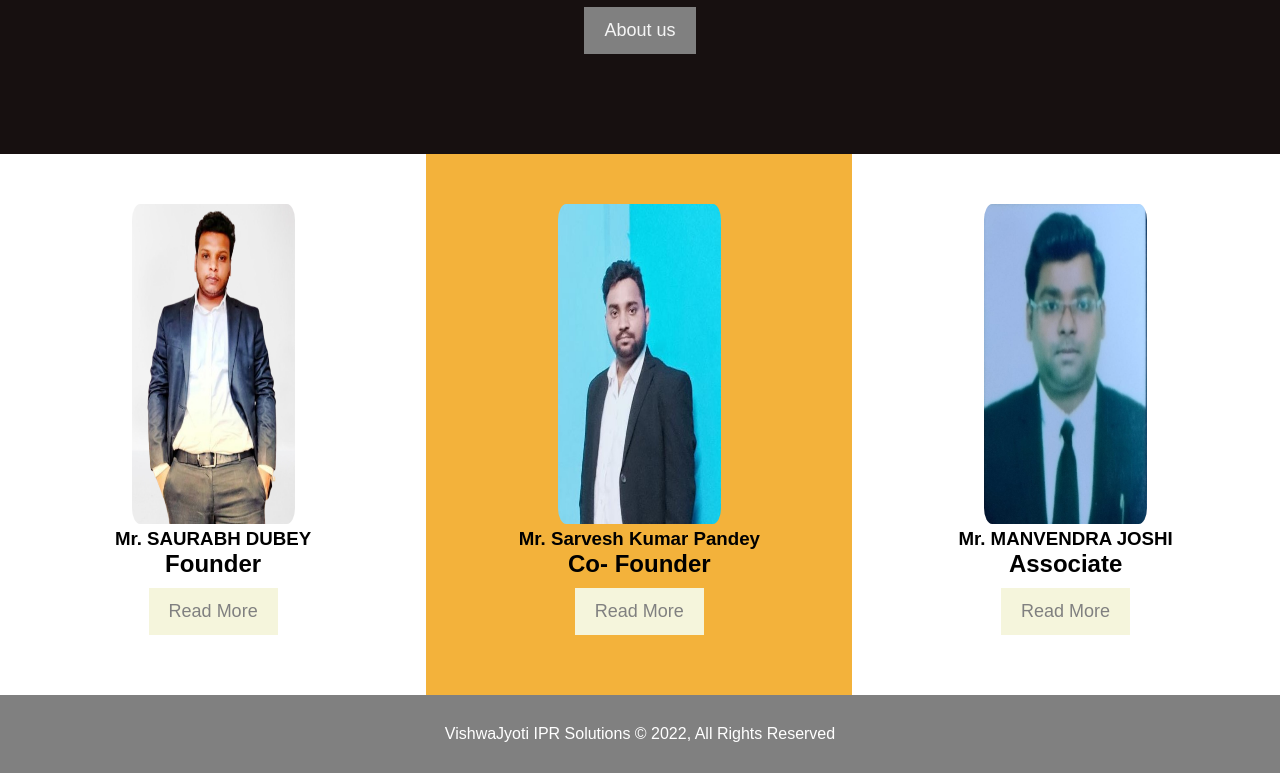
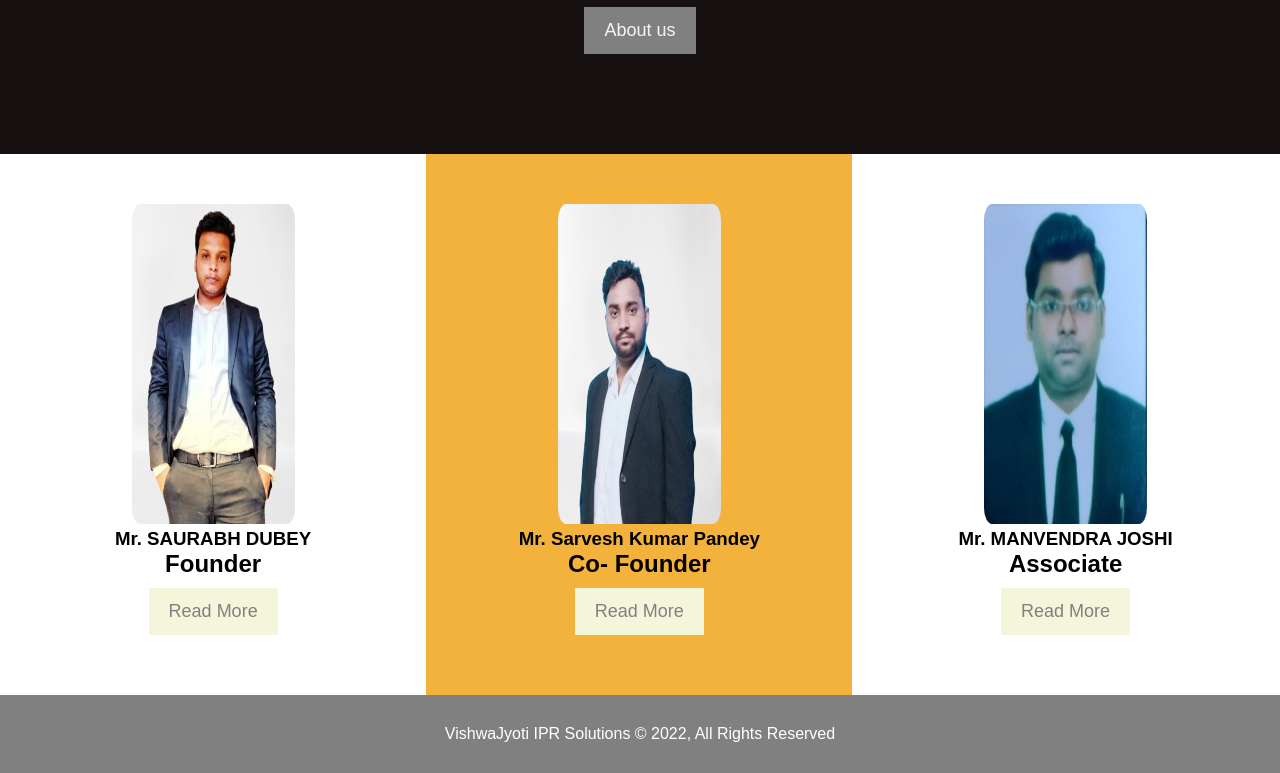
Before and after one commit to Ankitnext/advoocate, a plain HTML site: page index.html in a window 1280 px wide. Shown: the part 4326-5099 px from the top of the page. Drawn offline with nearby package versions, Linux system fonts and the light colour scheme.

Commit message:
pic re updated
pic re updated

```diff
--- a/index.html
+++ b/index.html
@@ -198,7 +198,7 @@ The Firm is dedicated towards protection of Intellectual Properties and is commi
         </p>
       </div>
       <div class="box bg-primary">
-        <img src="/Images/sarvesh_pic2.jpg" alt="" />
+        <img src="/Images/sarvesh_pic_index.png" alt="" />
         <h3>Mr. Sarvesh Kumar Pandey
         </h3><h2> Co- Founder</h2>
         <p>
```
Also changed, not shown: about.html (+1 -1 lines), Images/sarvesh_pic_index.png (added), Images/sarvesh_pic_pr2.png (added).
